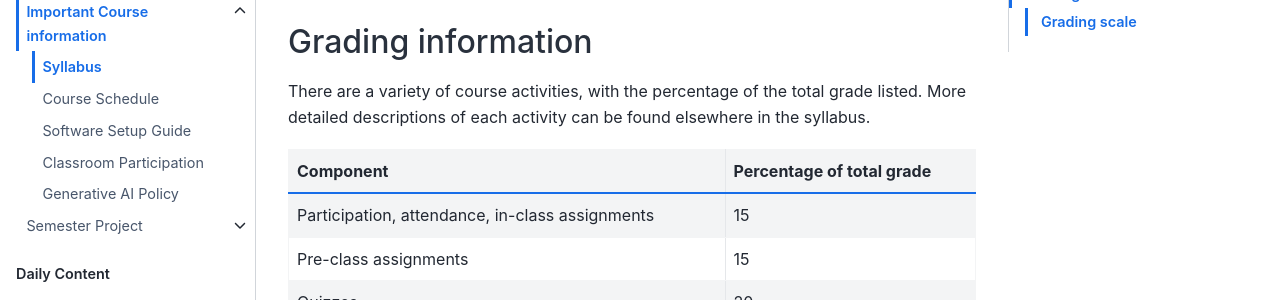
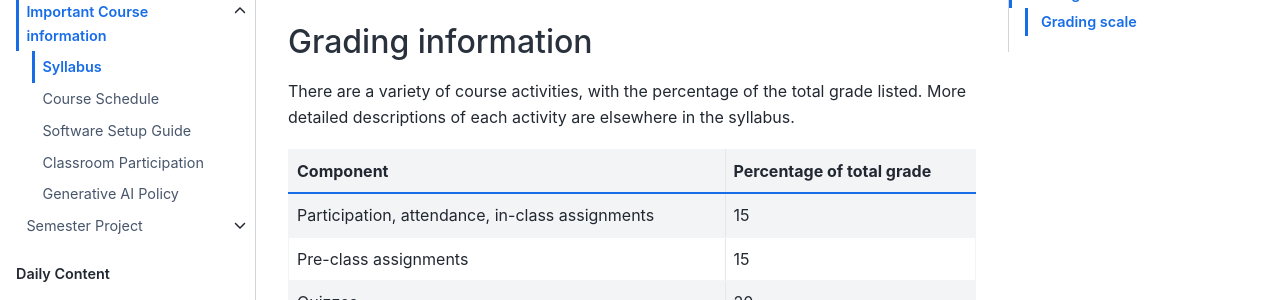
Before and after one commit to msu-cmse-courses/CMSE801-F26, a Jupyter Book: the page built from Course_Documents/Syllabus/syllabus.md, in a window 1280 px wide and 900 px high, scrolled down 8476 px. Shown: the part 179-479 px from the top of the window. Built offline with Jupyter Book 1.0.4 settings and Sphinx 7.4.7 and the Sphinx Book theme 1.1.4, drawn with Linux system fonts in a browser that asks for light colours; pages that are not in the unit, such as notebooks, are missing from menus; some of the changed text lies outside the part shown.

Commit message:
Update syllabus.md

```diff
--- a/Course_Documents/Syllabus/syllabus.md
+++ b/Course_Documents/Syllabus/syllabus.md
@@ -214,7 +214,7 @@ Any course personnel can help you with questions about the course material, incl
 ## Grading information
 
 There are a variety of course activities, with the percentage of the total grade listed. More
-detailed descriptions of each activity can be found elsewhere in the syllabus.
+detailed descriptions of each activity are elsewhere in the syllabus.
 
 | Component                                       | Percentage of total grade |
 | ----------------------------------------------- | ------------------------- |
```
Also changed, not shown: other parts of Course_Documents/Syllabus/syllabus.md (+1 -1 lines).
